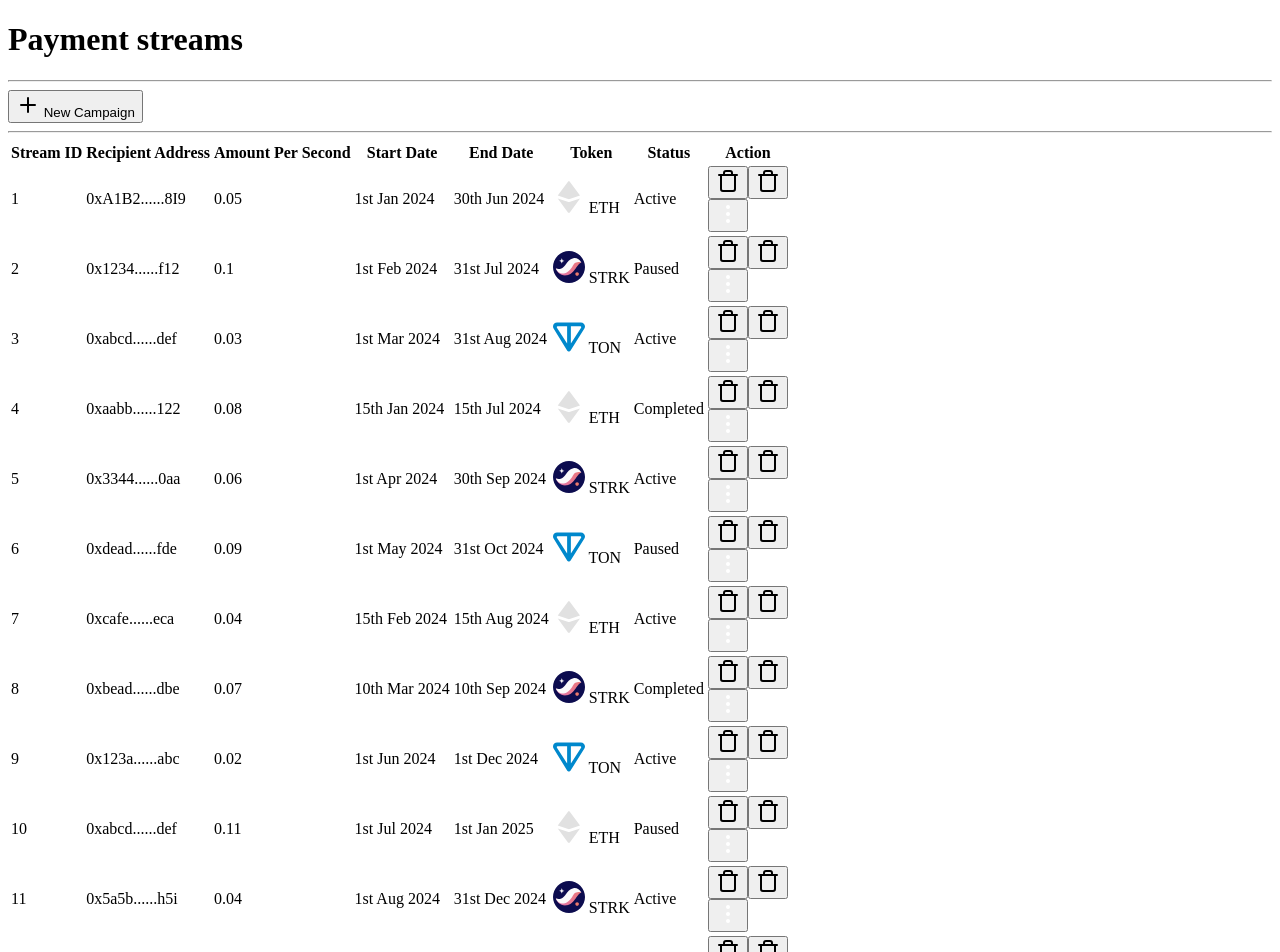
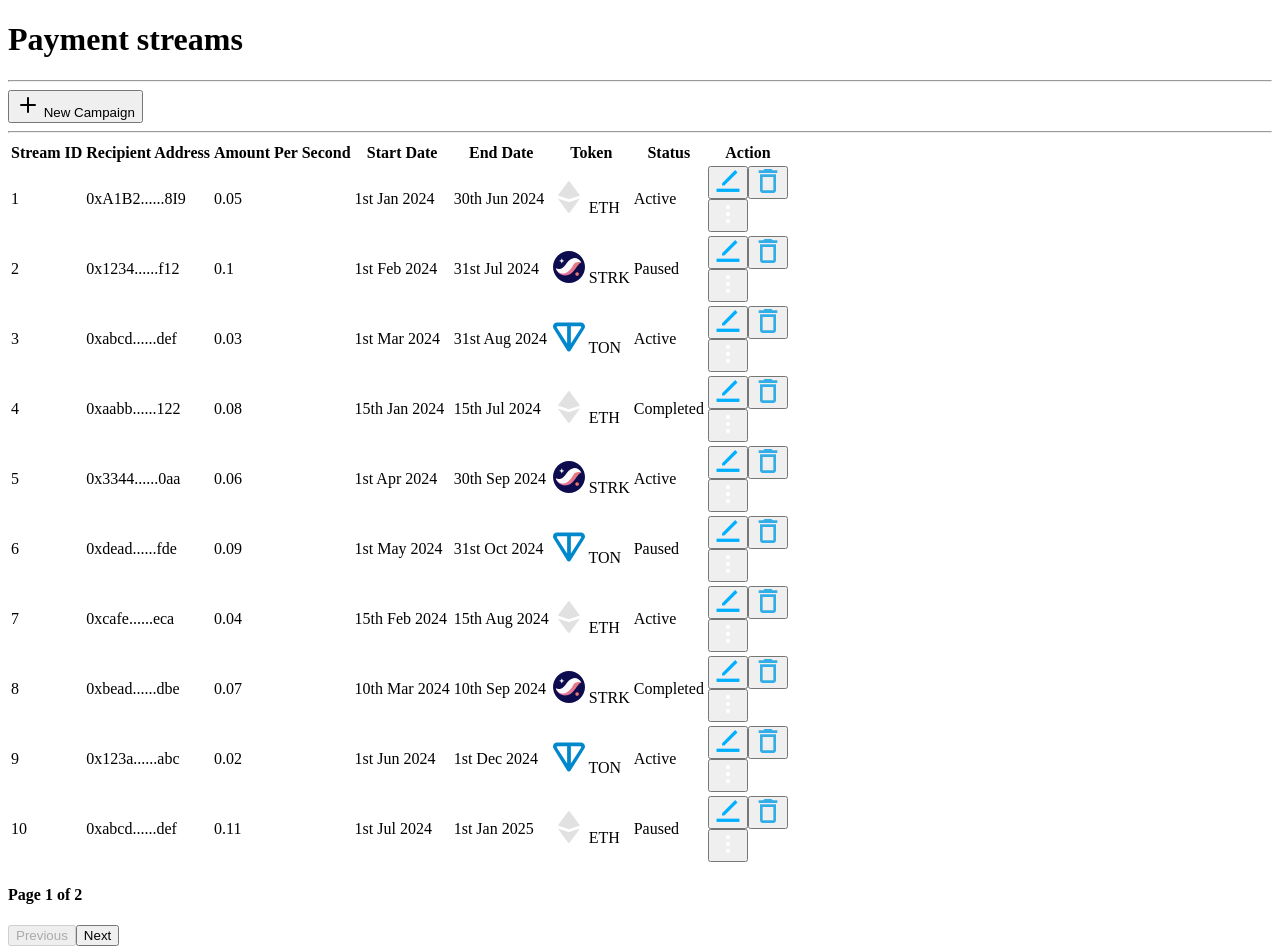
Before and after one commit to Fundable-Protocol/fundable-fe, a Next.js app: page /Dashboard/payment-stream in a window 1280 px wide. Shown: the top 952 px of the page. Built offline with nearby package versions, Linux system fonts and the light colour scheme.

Commit message:
completed pagination and functioanlity on the table

```diff
--- a/src/components/organisms/PaymentStreamManagementTable.tsx
+++ b/src/components/organisms/PaymentStreamManagementTable.tsx
@@ -2,17 +2,23 @@
 
 import { dateFormatter } from "@/lib/DateFormatter"
 import { streamData } from "@/lib/StreamData"
-import { EllipsisVertical, Trash } from "lucide-react"
+import { EllipsisVertical } from "lucide-react"
 import Image from "next/image"
 import { useState } from "react"
+
+interface props {
+    indexOfFirstItem: number;
+    indexOfLastItem: number;
+}
 
 
 
 
+export default function PaymentStreamManagementTable({ indexOfFirstItem, indexOfLastItem }: props) {
+    const [openMenuIndex, setOpenMenuIndex] = useState<number | null>(null);
 
 
-export default function PaymentStreamManagementTable() {
-    const [openMenuIndex, setOpenMenuIndex] = useState<number | null>(null);
+
 
     const toggleShowMenu = (index: number) => {
         setOpenMenuIndex((prevIndex) => (prevIndex === index ? null : index));
@@ -23,7 +29,7 @@ export default function PaymentStreamManagementTable() {
 
 
     return (
-        <div className="bg-[#1E212F]  pr-4 rounded-xl  max-w-[370px] md:w-full md:max-w-[1136px] overflow-x-auto min-w-sm " >
+        <div className="bg-[#1E212F]  pr-4 rounded-xl  w-full max-w-[370px] md:max-w-[550px]  lg:max-w-fit overflow-x-auto min-w-sm " >
 
 
             <table>
@@ -36,12 +42,12 @@ export default function PaymentStreamManagementTable() {
                         <th className="min-w-[80px] w-[120px] h-[72px] text-center bg-[#1E212F] p-[10px] text-xs  md:text-base font-bold text-[#E1E1E1]">End Date</th>
                         <th className="min-w-[80px] w-[120px] h-[72px] text-center bg-[#1E212F] p-[10px] text-xs  md:text-base font-bold text-[#E1E1E1]">Token</th>
                         <th className="min-w-[140px] w-[180px] h-[72px] text-center bg-[#1E212F] p-[10px] text-xs  md:text-base font-bold text-[#E1E1E1]">Status</th>
-                        <th className="min-w-[110px] w-[150px] h-[72px] text-center bg-[#1E212F] p-[10px] text-xs  md:text-base font-bold text-[#E1E1E1]">Action</th>
+                        <th className="min-w-[140px] w-[150px] h-[72px] text-center bg-[#1E212F] p-[10px] text-xs  md:text-base font-bold text-[#E1E1E1]">Action</th>
                     </tr>
                 </thead>
 
                 <tbody>
-                    {streamData.map((stream, index) => {
+                    {streamData.slice(indexOfFirstItem, indexOfLastItem).map((stream, index) => {
 
                         const truncatedAddress = stream.recipient.slice(0, 6) + "......" + stream.recipient.slice(streamData.length - 3, streamData.length)
                         const tokenImage = () => {
@@ -76,15 +82,14 @@ export default function PaymentStreamManagementTable() {
                                     <Image src={tokenImage()} alt={`${stream.token} token `} height={32} width={32} className=" w-4 h-4  md:w-8 md:h-8 " />  {stream.token} </span> </td>
                                 <td className="text-center h-[72px]  bg-[#1E212F] p-[10px]  text-xs md:text-base font-normal" >
                                     <span
-                                        className={`py-[6px] px-[8px] bg-[#F4FBF6] block text-center text-red-600 rounded-lg border-[1px] w-fit self-center min-w-[64px] mx-auto
-                 ${stream.status === "Active" || stream.status === "Completed" ? "border-[#2B9A66] text-[#2B9A66] " : "text-[#DC3E42] border-[#FFDBDC] "} `} >
+                                        className={`py-[6px] px-[8px] bg-[#F4FBF6] block text-center  rounded-lg border-[1px] w-fit self-center min-w-[64px] mx-auto ${stream.status === "Active" || stream.status === "Completed" ? "border-[#2B9A66] text-[#2B9A66] " : "text-[#DC3E42] border-[#FFDBDC] "} `} >
                                         {stream.status}
                                     </span> </td>
 
-                                <td className="flex items-center h-[72px] justify-center gap-[27px]  bg-[#1E212F] p-[10px]  " >
-                                    <div className={`  overflow-hidden flex items-center justify-between gap-[27px] transition-all duration-150 ease-in-out ${openMenuIndex === index ? "w-full" : "w-0"} `}  >
-                                        <button onClick={() => setOpenMenuIndex(null)} ><Trash /></button>
-                                        <button onClick={() => setOpenMenuIndex(null)} ><Trash /></button>
+                                <td className="flex items-center h-[72px] justify-center gap-[20px]  bg-[#1E212F] p-[10px]  " >
+                                    <div className={`  overflow-hidden flex items-center justify-between gap-[20px] transition-all duration-150 ease-in-out ${openMenuIndex === index ? " w-[50px]" : "w-0"} `}  >
+                                        <button onClick={() => setOpenMenuIndex(null)} > <Image src={"/Edit.svg"} alt="edit button" height={24} width={24} /> </button>
+                                        <button onClick={() => setOpenMenuIndex(null)} ><Image src={"/delete.svg"} alt="edit button" height={24} width={24} /></button>
                                     </div>
                                     <button onClick={() => toggleShowMenu(index)}><EllipsisVertical color="white" size={24} className={` transform  transition-all duration-150 ease-in-out   ${openMenuIndex === index ? "rotate-[180deg] " : "rotate-0"} `} /></button>
                                 </td>
--- a/src/pages/Dashboard/payment-stream.tsx
+++ b/src/pages/Dashboard/payment-stream.tsx
@@ -1,10 +1,28 @@
+"use client"
+
 import PaymentStreamManagementTable from "@/components/organisms/PaymentStreamManagementTable";
 import { Button } from "@/components/ui/button";
+import { streamData } from "@/lib/StreamData";
 import { PlusIcon } from "lucide-react";
+import { useState } from "react";
 
 
 
 const PaymentStreamComponent = () => {
+
+
+
+  const itemsPerPage = 10;
+  const [currentPage, setCurrentPage] = useState(1);
+
+  const indexOfLastItem = currentPage * itemsPerPage;
+  const indexOfFirstItem = indexOfLastItem - itemsPerPage;
+
+  const handlePageChange = (page: number) => {
+    setCurrentPage(page)
+  }
+
+
   return <div className="p-4 font-urbanist">
     <div className="  w-full h-full flex flex-col items-start gap-2" >
       <h1 className="text-base  text-[#E1E4EA] font-semibold " >Payment streams</h1>
@@ -17,17 +35,23 @@ const PaymentStreamComponent = () => {
 
 
       <div className="w-full flex items-center flex-col justify-center mx-auto "  >
-        <PaymentStreamManagementTable />
+        <PaymentStreamManagementTable indexOfLastItem={indexOfLastItem} indexOfFirstItem={indexOfFirstItem} />
         <div className="w-full flex items-center justify-between px-6 " >
 
 
-          <h4 className=" text-[#D9D9D980] font-normal text-sm "  >Page 1 of 2</h4>
+          <h4 className=" text-[#D9D9D980] font-normal text-sm "  >Page {currentPage} of  {Math.ceil(streamData.length / itemsPerPage)} </h4>
 
 
 
           <div className="flex items-center justify-center gap-3 py-4 "  >
-            <Button variant={"outline"} className="px-4 py-[6px] rounded font-medium text-base " >Previous</Button>
-            <Button variant={"outline"} className="px-4 py-[6px] rounded font-medium text-base ">Next</Button>
+            <Button
+              onClick={() => handlePageChange(currentPage - 1)}
+              disabled={currentPage === 1}
+              variant={"outline"} className="px-4 py-[6px] rounded font-medium text- disabled:opacity-50 " >Previous</Button>
+            <Button
+              onClick={() => handlePageChange(currentPage + 1)}
+              disabled={currentPage === Math.ceil(streamData.length / itemsPerPage)}
+              variant={"outline"} className="px-4 py-[6px] rounded font-medium text-base ">Next</Button>
           </div>
 
         </div>
```
Also changed, not shown: public/Edit.svg (added), public/delete.svg (added).
